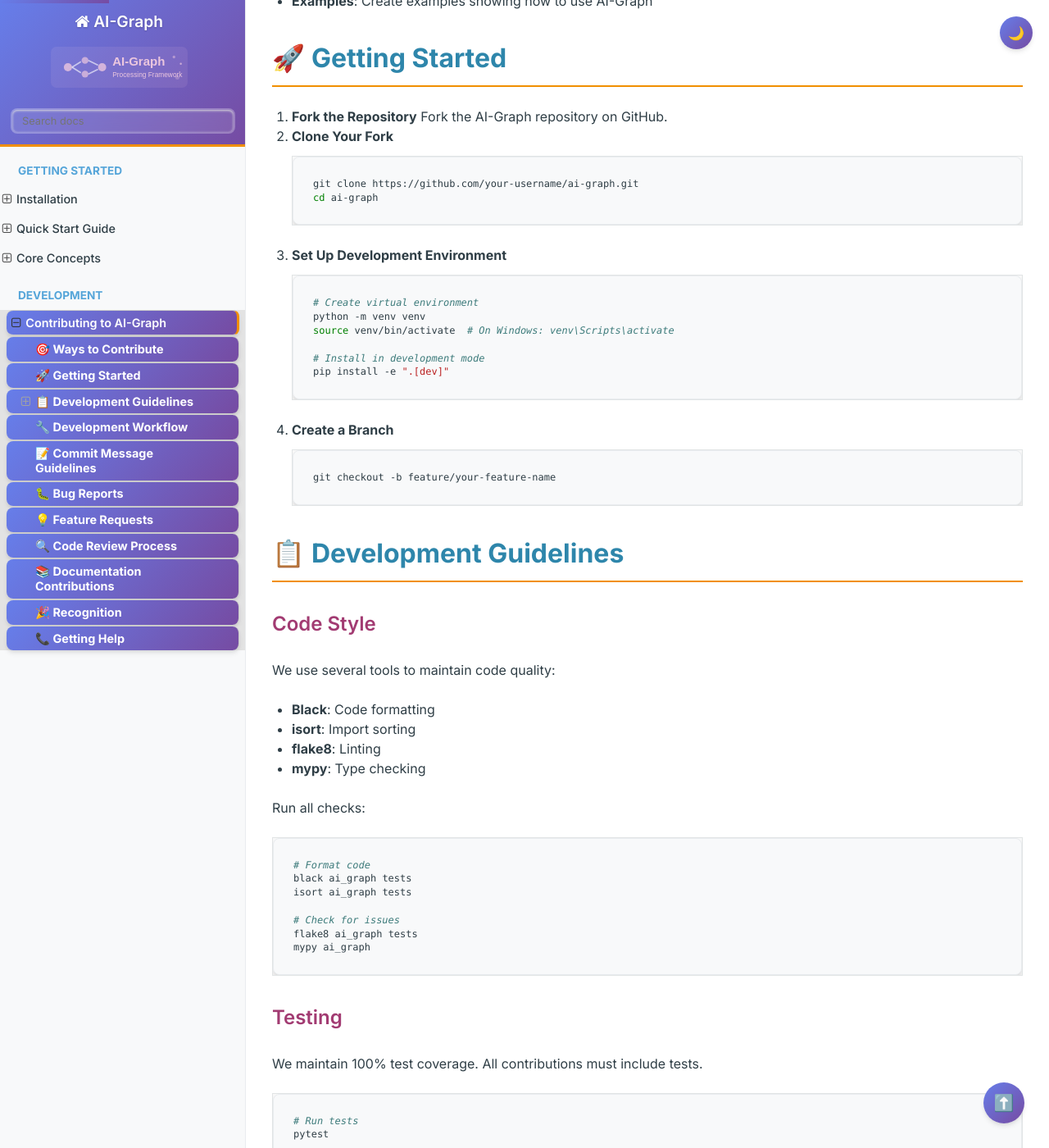
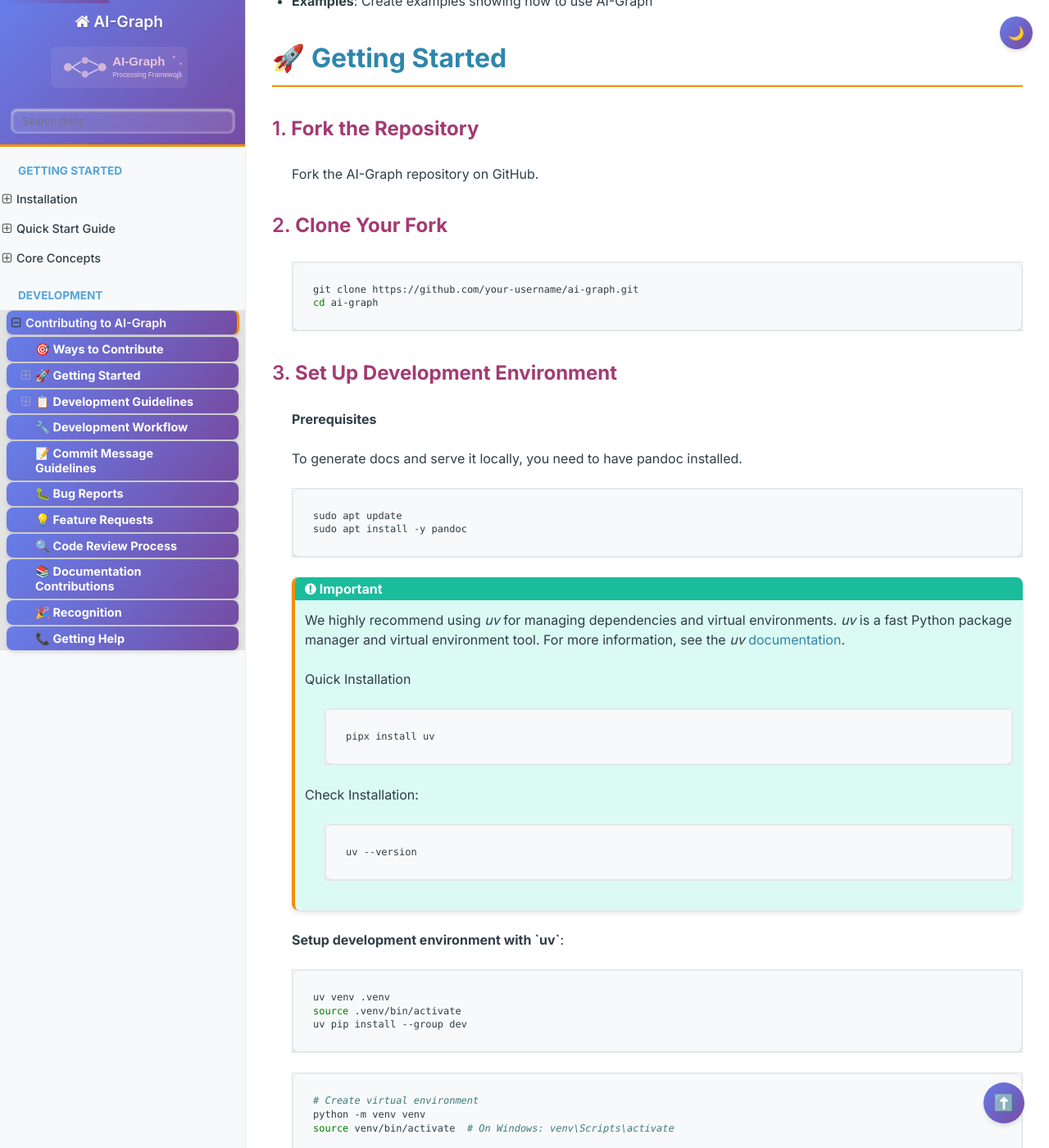
Before and after one commit to msinamsina/AI-Graph, a Sphinx documentation site: the page built from docs/contributing.rst, in a window 1280 px wide and 1400 px high, scrolled down 836 px. Shown: the whole window at 82% size. Built offline with Sphinx 7.4.7 and the Read the Docs theme 3.1.0, drawn with Linux system fonts in a browser that asks for light colours; pages that are not in the unit, such as notebooks, are missing from menus; some of the changed text lies outside the part shown.

Commit message:
docs: update the contributing page

```diff
--- a/docs/contributing.rst
+++ b/docs/contributing.rst
@@ -17,9 +17,12 @@ We welcome contributions to AI-Graph! This guide will help you get started with
 ----------------------
 
 1. **Fork the Repository**
+~~~~~~~~~~~~~~~~~~~~~~~~~~
+
    Fork the AI-Graph repository on GitHub.
 
 2. **Clone Your Fork**
+~~~~~~~~~~~~~~~~~~~~~~
 
    .. code-block:: bash
 
@@ -27,6 +30,45 @@ We welcome contributions to AI-Graph! This guide will help you get started with
       cd ai-graph
 
 3. **Set Up Development Environment**
+~~~~~~~~~~~~~~~~~~~~~~~~~~~~~~~~~~~~~
+
+   **Prerequisites**
+
+   To generate docs and serve it locally, you need to have pandoc installed.
+
+   .. code-block:: bash
+
+      sudo apt update
+      sudo apt install -y pandoc
+
+   .. important::
+      We highly recommend using `uv` for managing dependencies
+      and virtual environments. `uv` is a fast Python package
+      manager and virtual environment tool.
+      For more information, see the `uv` `documentation <https://docs.astral.sh/uv/>`_.
+
+      Quick Installation
+
+         .. code-block:: bash
+
+            pipx install uv
+
+
+      Check Installation:
+
+         .. code-block:: bash
+
+            uv --version
+
+
+   **Setup development environment with `uv`**:
+
+   .. code-block:: bash
+
+      uv venv .venv
+      source .venv/bin/activate
+      uv pip install --group dev
+
 
    .. code-block:: bash
 
@@ -38,6 +80,7 @@ We welcome contributions to AI-Graph! This guide will help you get started with
       pip install -e ".[dev]"
 
 4. **Create a Branch**
+~~~~~~~~~~~~~~~~~~~~~~
 
    .. code-block:: bash
 
@@ -68,6 +111,17 @@ Run all checks:
    flake8 ai_graph tests
    mypy ai_graph
 
+We additinally prepared a pre-commit that help you to do
+this checks automatically when you commite the codes.
+
+Pre-commit Setup
+~~~~~~~~~~~~~~~~
+
+.. code-block:: bash
+
+   pre-commit install
+
+
 Testing
 ~~~~~~~
 
@@ -300,6 +366,8 @@ To build documentation locally:
    cd docs
    make html
    # Open _build/html/index.html in your browser
+   # or serve it locally
+   sphinx-autobuild . _build/html
 
 🎉 **Recognition**
 ------------------
```
Also changed, not shown: other parts of docs/contributing.rst (+22 -10 lines).
